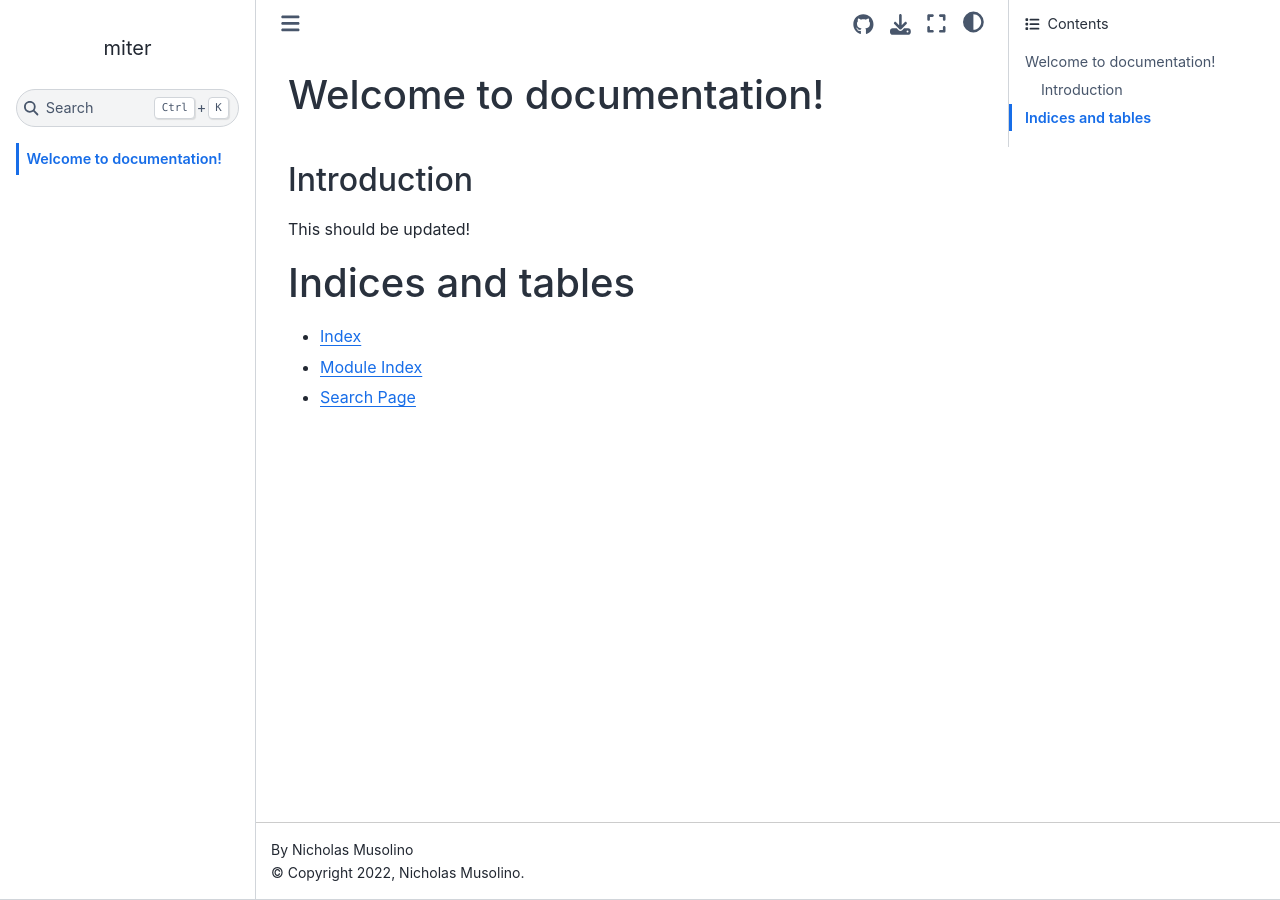
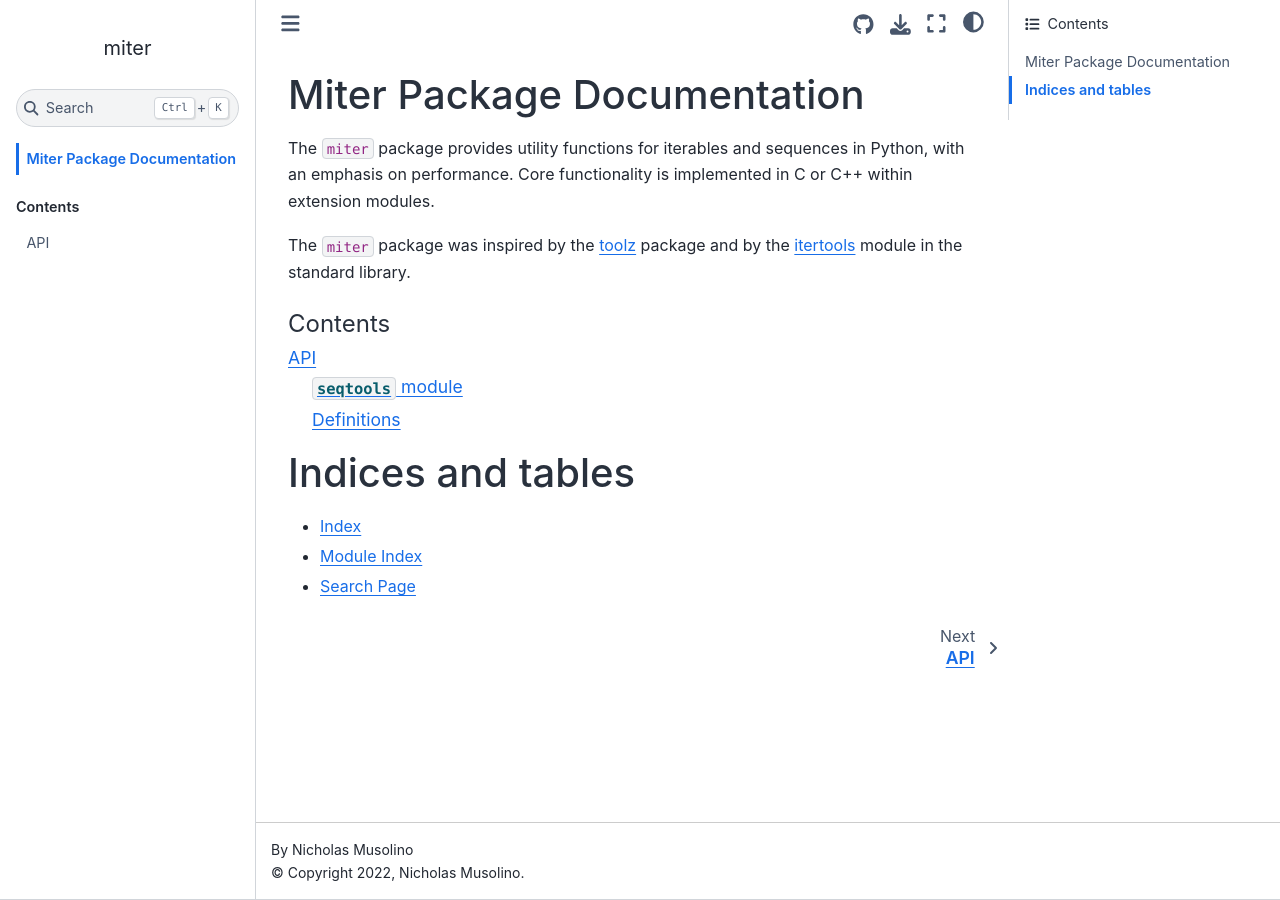
Before and after one commit to nmusolino/miter, a Sphinx documentation site: the page built from docs/index.rst, in a window 1280 px wide. Built offline with Sphinx 7.4.7 and the Sphinx Book theme 1.1.4, drawn with Linux system fonts in a browser that asks for light colours.

Commit message:
Update docs

```diff
--- /dev/null
+++ b/docs/api.rst
@@ -0,0 +1,20 @@
+API
+===
+
+This page documents all the functions within ``miter``.
+
+``seqtools`` module
+-------------------
+
+.. currentmodule:: miter.seqtools
+
+.. autosummary::
+   indexes
+
+
+Definitions
+-----------
+
+.. currentmodule:: miter.seqtools
+.. automodule:: miter.seqtools
+   :members:
--- a/docs/conf.py
+++ b/docs/conf.py
@@ -24,6 +24,7 @@ author = "Nicholas Musolino"
 extensions = [
     "myst_parser",
     "sphinx.ext.autodoc",
+    "sphinx.ext.autosummary",
     "sphinx.ext.mathjax",
     "sphinx.ext.napoleon",
     "sphinx_copybutton",
--- a/docs/index.rst
+++ b/docs/index.rst
@@ -1,20 +1,19 @@
+Miter Package Documentation
+===========================
 
-Welcome to documentation!
-=========================
+The ``miter`` package provides utility functions for iterables and sequences in Python,
+with an emphasis on performance.  Core functionality is implemented in C or C++ within
+extension modules.
 
-
-Introduction
-------------
-
-This should be updated!
+The ``miter`` package was inspired by the
+`toolz <https://toolz.readthedocs.io/en/latest/>`__ package and by the
+`itertools <https://docs.python.org/3/library/itertools.html>`__ module in the standard library.
 
 .. toctree::
    :maxdepth: 2
-   :titlesonly:
    :caption: Contents
-   :glob:
 
-
+   api.rst
 
 Indices and tables
 ==================
```
Also changed, not shown: 1 other file.
